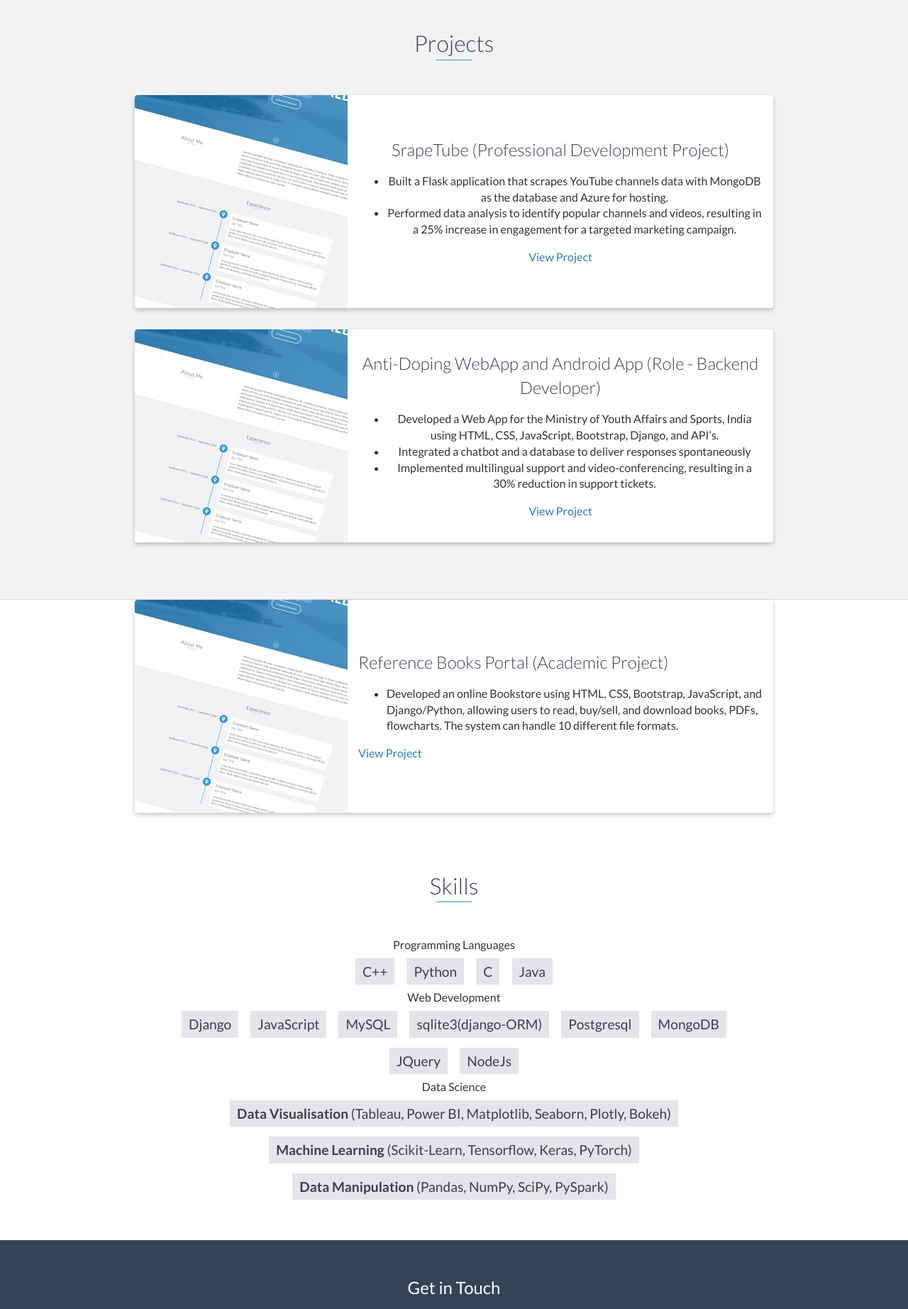
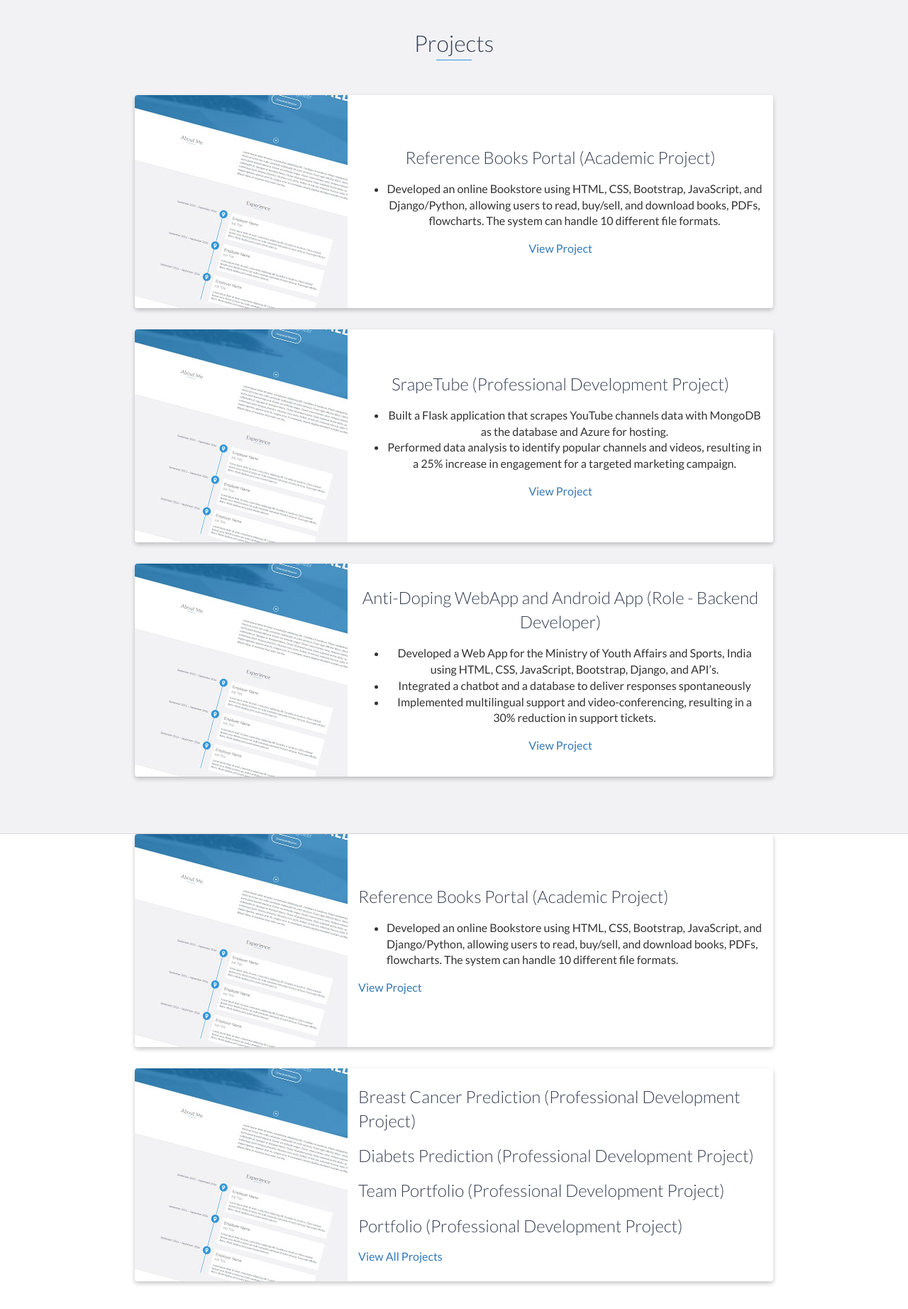
Before and after one commit to adarshmarvel22/Portfolio1S, a website: page index.html in a window 1280 px wide. Shown: the part 2920-4764 px from the top of the page at 71% size. Drawn offline with nearby package versions, Linux system fonts and the light colour scheme.

Commit message:
first commit

```diff
--- a/index.html
+++ b/index.html
@@ -182,6 +182,28 @@ CGPA: 8.85/10
         <h2 class="heading">Projects</h2>
         <div class="container">
             <div class="row">
+
+<!-- 1 -->
+<div class="project shadow-large">
+    <div class="project-image">
+        <img src="images/project.jpg" />
+    </div>
+    <!-- End .project-image -->
+    <div class="project-info">
+        <h3>Reference Books Portal (Academic Project)</h3>
+        <p>
+            <ul><li>
+            Developed an online Bookstore using HTML, CSS, Bootstrap, JavaScript, and Django/Python, allowing users to read,
+            buy/sell, and download books, PDFs, flowcharts. The system can handle 10 different file formats.
+        </p></li></ul>
+        </p>
+        <a href="https://github.com/adarshmarvel22/Reference-Books-Portal">View Project</a>
+    </div>
+    <!-- End .project-info -->
+</div>
+<!-- End .project -->
+
+
                 <div class="project shadow-large">
                     <div class="project-image">
                         <img src="images/project.jpg" />
@@ -247,6 +269,26 @@ marketing campaign.
         <!-- End .project-info -->
     </div>
     <!-- End .project -->
+
+    <!-- 2 -->
+<div class="project shadow-large">
+    <div class="project-image">
+        <img src="images/project.jpg" />
+    </div>
+    <!-- End .project-image -->
+    <div class="project-info">
+        <h3>Breast Cancer Prediction (Professional Development  Project)</h3>
+        <h3>Diabets Prediction (Professional Development  Project)</h3>
+        <h3>Team Portfolio (Professional Development  Project)</h3>
+        <h3>Portfolio (Professional Development  Project)</h3>
+
+        </p>
+        <a href="https://github.com/adarshmarvel22/Reference-Books-Portal">View All Projects</a>
+    </div>
+    <!-- End .project-info -->
+</div>
+<!-- End .project -->
+
 </div>
 </div>
 </div>
```
